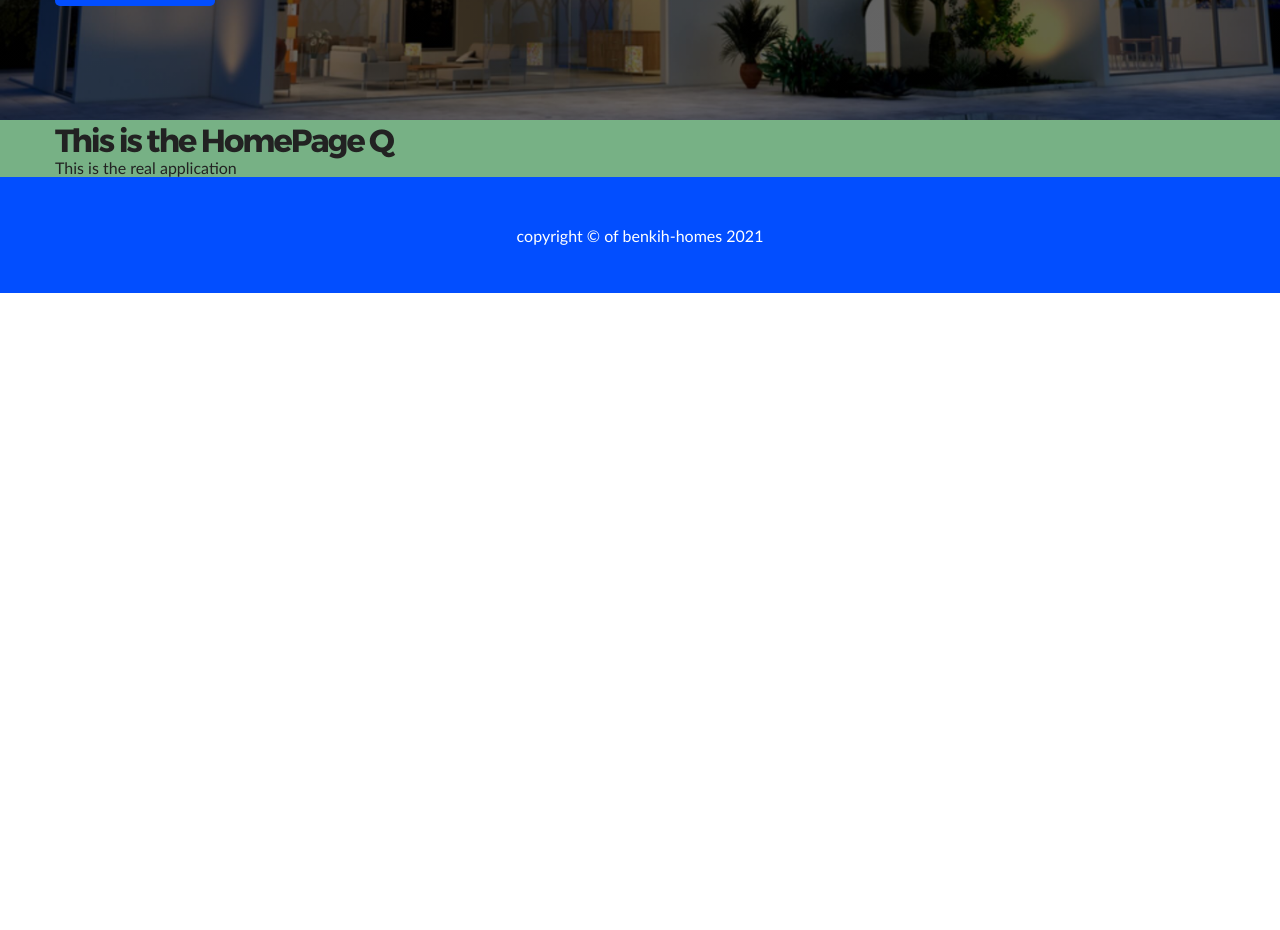
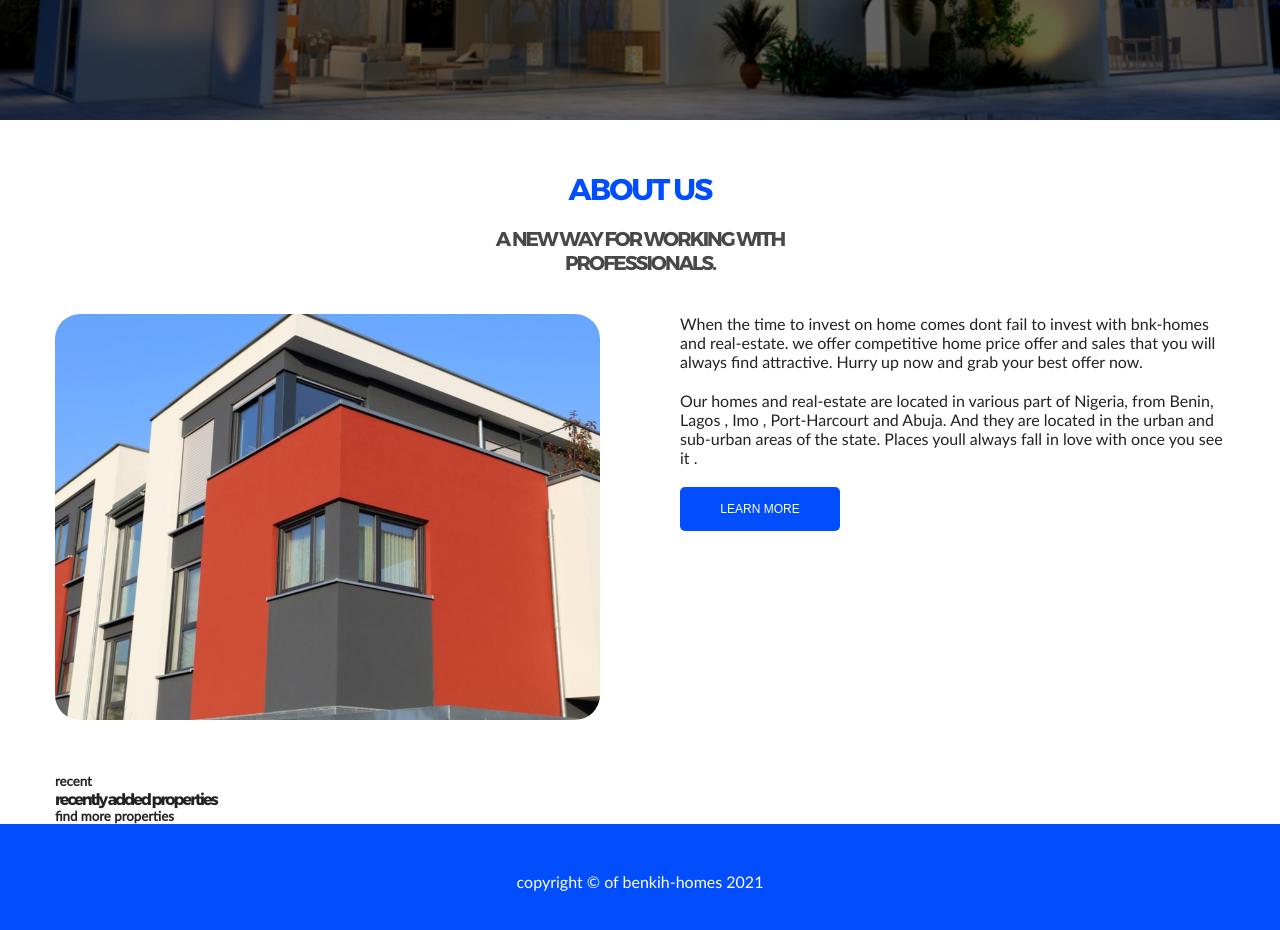
Before and after one commit to peterihimire/benkih-homes-react, a React (Create React App) app: page / in a window 1280 px wide. Shown: the part 520-1450 px from the top of the page. Before the commit the page ends 813 px from the top, so only its background shows below. Built offline with nearby package versions, Linux system fonts and the light colour scheme.

Commit message:
Added home-about , home-recent and home-about css components , worked on the homepage file, banner and app css files and more

```diff
--- a/src/App.css
+++ b/src/App.css
@@ -45,7 +45,7 @@
   /* padding-right: 2rem;
   padding-left: 2rem; */
   /* padding-top: 54px; */
-  background-color: rgb(119, 177, 133);
+  /* background-color: rgb(119, 177, 133); */
 }
 .main-content {
   padding: 0 2rem;
--- /dev/null
+++ b/src/properties/components/HomeAbout.css
@@ -0,0 +1,85 @@
+.home-about {
+  padding: 5rem 0;
+}
+
+.home-about-content {
+  /* display: grid;
+  grid-template-columns: repeat(auto-fill, minmax(300px, 1fr));
+  grid-row-gap: 2rem;
+  grid-column-gap: 4rem; */
+  display: flex;
+  flex-direction: column;
+}
+.home-about-img-container {
+  width: 100%;
+}
+.home-about-img-container img {
+  width: 100%;
+  border-radius: 25px;
+}
+
+.home-about-text-container {
+  width: 100%;
+  margin: 2rem 0 0 0rem;
+}
+.home-about-text-container p{
+  padding: 0 0 2rem 0;
+}
+.home-about-title {
+  display: flex;
+  flex-direction: column;
+  /* justify-content: center; */
+  align-items: center;
+  text-align: center;
+  width: 300px;
+  margin: 0 auto 4rem auto;
+}
+.home-about-title h2 {
+  color: var(--primary-color);
+  text-transform: uppercase;
+  font-size: 3rem;
+  padding: 0 0 2rem 0;
+}
+.home-about-title h4 {
+  color: var(--dark-grey);
+  text-transform: uppercase;
+  font-size: 2rem;
+}
+/* TABLET */
+@media screen and (min-width: 768px) {
+  .home-about-content {
+    display: flex;
+    flex-direction: row;
+  }
+  .home-about-img-container {
+    width: 100%;
+  }
+  .home-about-img-container img {
+    width: 100%;
+    border-radius: 25px;
+  }
+
+  .home-about-text-container {
+    width: 100%;
+    margin: 0 0 0 4rem;
+  }
+}
+/* LAPTOP */
+@media (min-width: 993px) {
+  .home-about-content {
+    display: flex;
+    flex-direction: row;
+  }
+  .home-about-img-container {
+    width: 100%;
+  }
+  .home-about-img-container img {
+    width: 100%;
+    border-radius: 25px;
+  }
+
+  .home-about-text-container {
+    width: 100%;
+    margin: 0 0 0 8rem;
+  }
+}
--- /dev/null
+++ b/src/properties/components/HomeAbout.js
@@ -0,0 +1,39 @@
+import React from "react";
+import "./HomeAbout.css";
+import homeImg from "../../assets/home-1.jpg";
+
+const HomeAbout = () => {
+  return (
+    <div className="home-about">
+      <div className="home-about-title">
+        <h2>about us</h2>
+        <h4>a new way for working with professionals.</h4>
+      </div>
+
+      <div className="home-about-content">
+        <div className="home-about-img-container">
+          <img src={homeImg} alt="home-img" />
+        </div>
+        <div className="home-about-text-container">
+          <p>
+            When the time to invest on home comes dont fail to invest with
+            bnk-homes and real-estate. we offer competitive home price offer and
+            sales that you will always find attractive. Hurry up now and grab
+            your best offer now.
+          </p>
+          <p>
+            Our homes and real-estate are located in various part of Nigeria,
+            from Benin, Lagos , Imo , Port-Harcourt and Abuja. And they are
+            located in the urban and sub-urban areas of the state. Places youll
+            always fall in love with once you see it .
+          </p>
+          <div className="">
+            <button className="btn btn-bigger">learn more</button>
+          </div>
+        </div>
+      </div>
+    </div>
+  );
+};
+
+export default HomeAbout;
--- /dev/null
+++ b/src/properties/components/HomeRecent.js
@@ -0,0 +1,15 @@
+import React from "react";
+
+const HomeRecent = () => {
+  return (
+    <div className="home-recent">
+      <h5>recent</h5>
+      <h4>recently added properties</h4>
+      <div className="">
+        <h5>find more properties</h5>
+      </div>
+    </div>
+  );
+};
+
+export default HomeRecent;
--- a/src/properties/pages/HomePage.js
+++ b/src/properties/pages/HomePage.js
@@ -2,6 +2,8 @@ import React from "react";
 import Footer from "../../shared/components/Footer";
 import Navbar from "../../shared/components/Navigation/Navbar";
 import Banner from "../../shared/components/Banner";
+import HomeAbout from "../../properties/components/HomeAbout";
+import HomeRecent from "../../properties/components/HomeRecent";
 
 const HomePage = () => {
   return (
@@ -11,8 +13,8 @@ const HomePage = () => {
         <Banner />
         <div className="main-content">
           <div className="main-content-container">
-            <h1>This is the HomePage Q</h1>
-            <p>This is the real application</p>
+            <HomeAbout />
+            <HomeRecent />
           </div>
         </div>
       </div>
--- a/src/shared/components/Banner.css
+++ b/src/shared/components/Banner.css
@@ -21,13 +21,21 @@
 .banner-left {
   width: 300px;
   position: absolute;
-  top: 40%;
+  top: 30%;
 }
 .banner-left h1 {
   font-size: 3.5rem;
 }
 .banner-left p {
   padding: 1rem 0 2rem 0;
+}
+/* TABLET */
+@media screen and (min-width: 768px) {
+  .banner-left {
+    width: 500px;
+    position: absolute;
+    top: 35%;
+  }
 }
 /* LAPTOP */
 @media (min-width: 993px) {
@@ -38,7 +46,7 @@
   .banner-left {
     width: 500px;
     position: absolute;
-    top: 40%;
+    top: 35%;
   }
   .banner-left h1 {
     font-size: 5rem;
```
